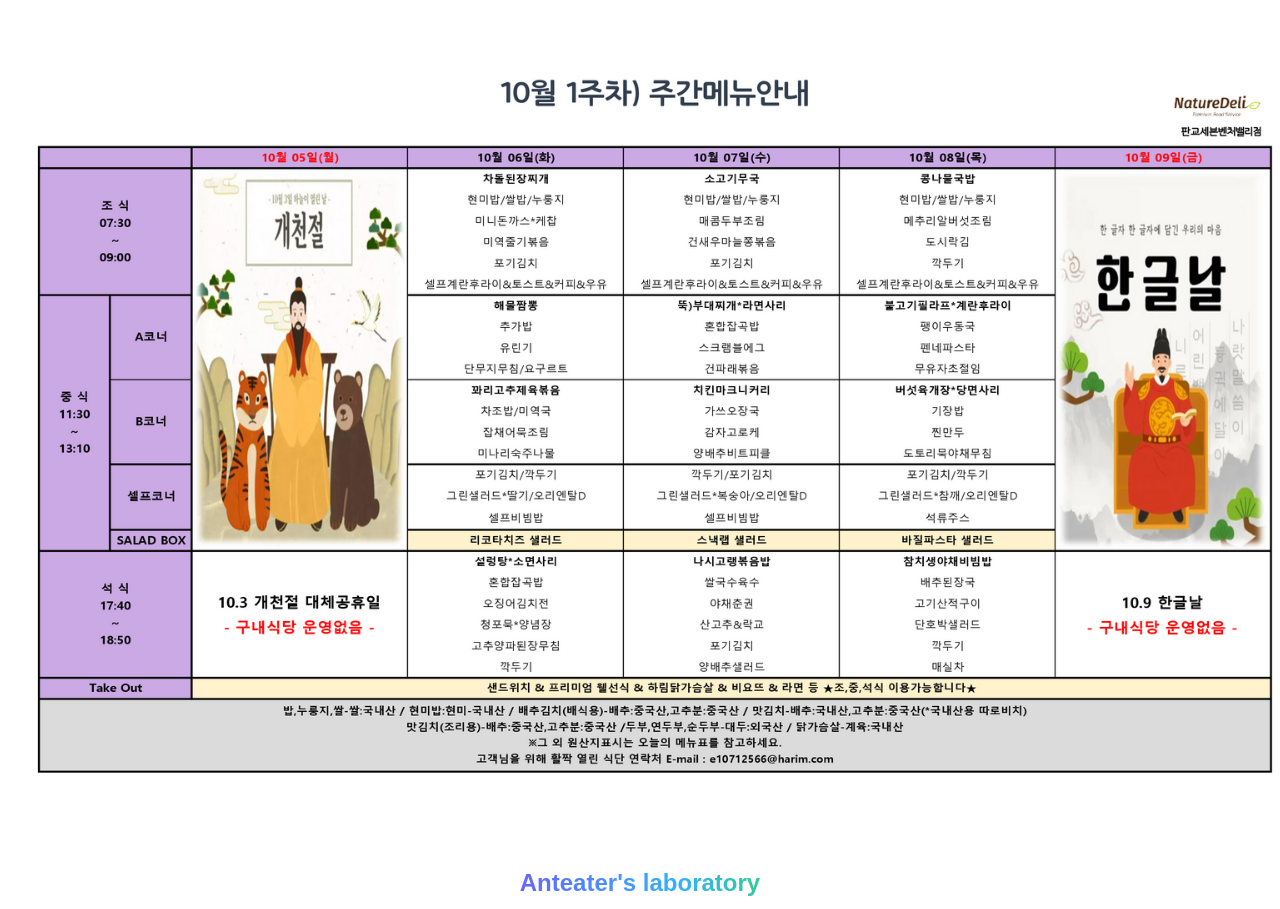
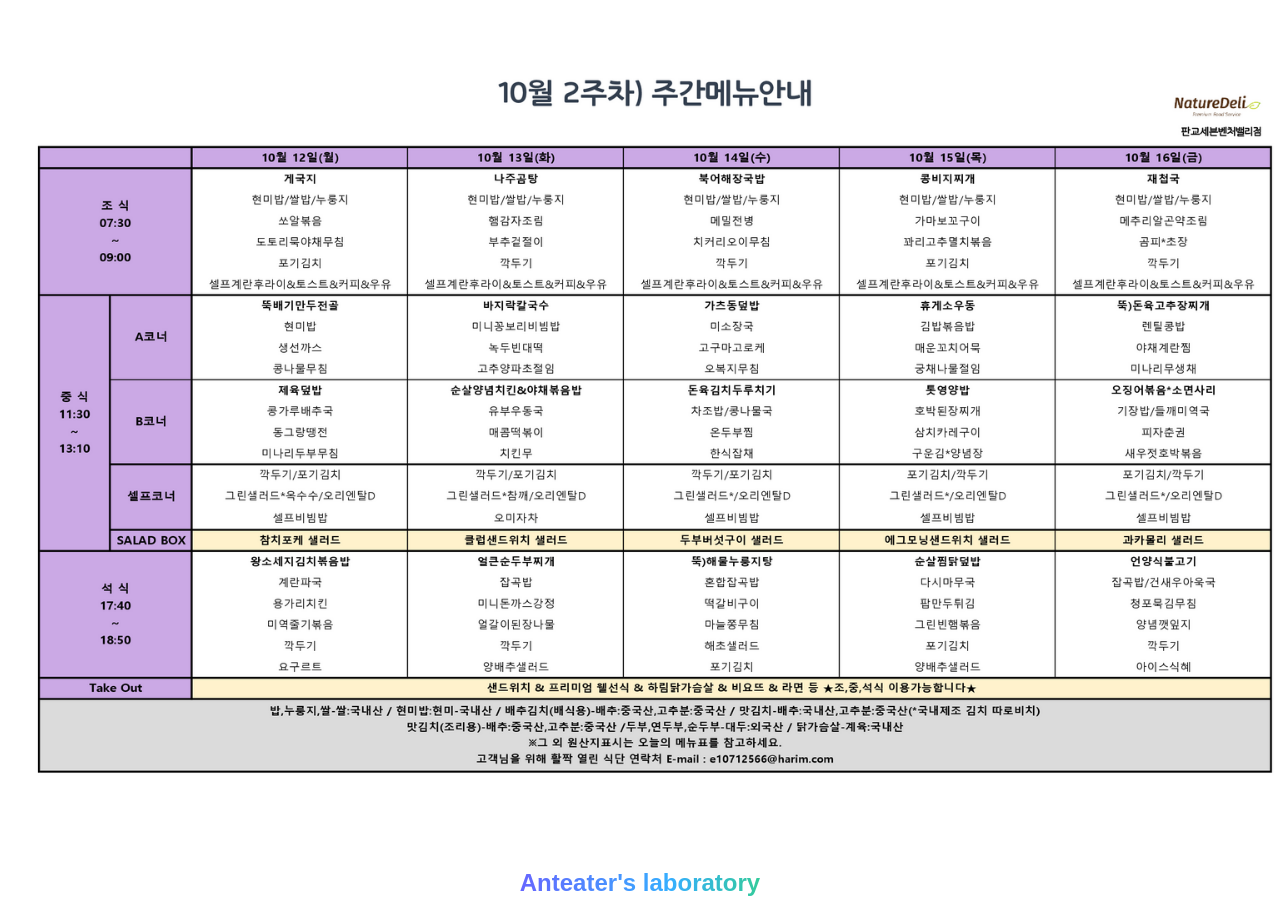
Before and after one commit to anteater333/we-work-for-food, a website: page index.html in a window 1280 px wide. Drawn offline with Linux system fonts and the light colour scheme.

Commit message:
menu update

```diff
--- a/index.html
+++ b/index.html
@@ -9,7 +9,7 @@
     <meta name="author" content="anteater333, a.k.a José" />
     <meta property="og:title" content="We Work For Food" />
     <meta property="og:description" content="판교세븐벤처밸리 식단표" />
-    <meta property="og:image" content="bob/thisWeekMenu.160532.png" />
+    <meta property="og:image" content="bob/thisWeekMenu.537931.png" />
     <meta
       property="og:url"
       content="https://blog.anteater-lab.link/we-work-for-food/"
@@ -18,7 +18,7 @@
     <meta name="twitter:card" content="summary_large_image" />
     <meta name="twitter:title" content="We Work For Food" />
     <meta name="twitter:description" content="판교세븐벤처밸리 식단표" />
-    <meta name="twitter:image" content="bob/thisWeekMenu.160532.png" />
+    <meta name="twitter:image" content="bob/thisWeekMenu.537931.png" />
     <meta
       name="twitter:url"
       content="https://blog.anteater-lab.link/we-work-for-food/"
@@ -27,7 +27,7 @@
   <body>
     <div style="display: flex; flex-direction: column">
       <a href="http://www.pvv.co.kr/bbs/index.php?code=bbs_menu01">
-        <img style="width: 100vw" src="bob/thisWeekMenu.160532.png" alt="menu"
+        <img style="width: 100vw" src="bob/thisWeekMenu.537931.png" alt="menu"
       /></a>
       <a
         style="
```
Also changed, not shown: bob/thisWeekMenu.160532.png (deleted), bob/thisWeekMenu.537931.png (added).
